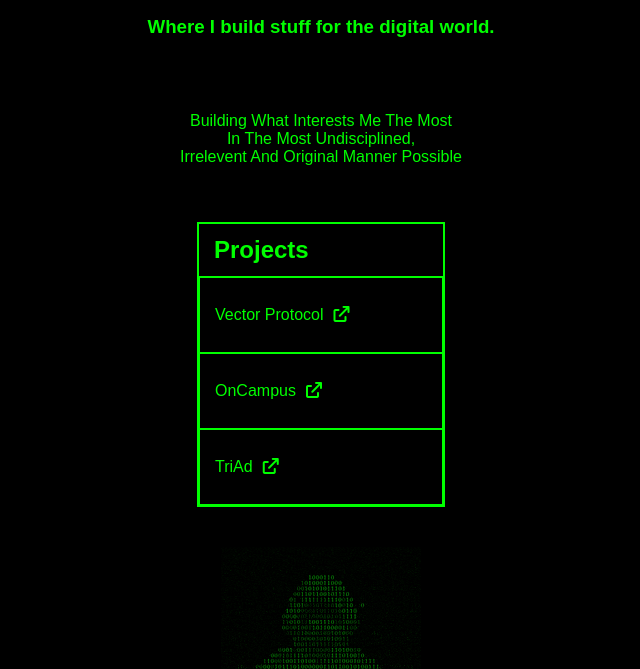
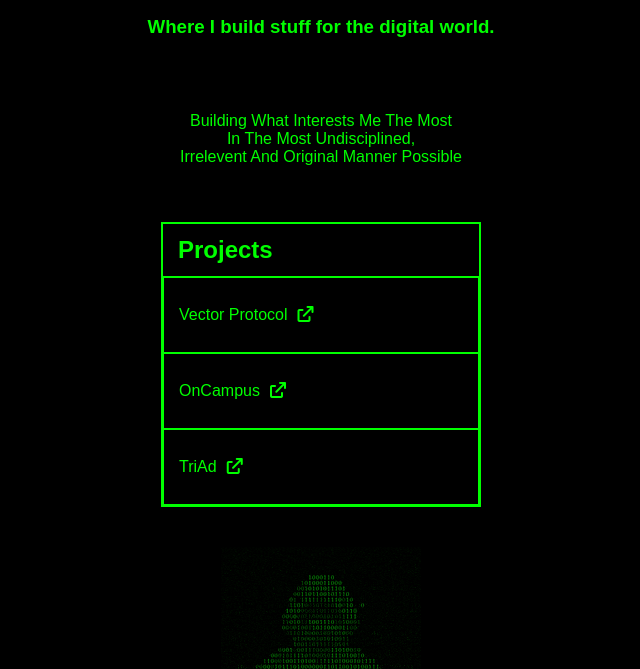
Before and after one commit to rizwanmoulvi/rizwanmoulvi.github.io, a plain HTML site: page index.html in a window 1280 px wide. Shown: the part 130-799 px from the top of the page, without its empty margins (319-959 px from the left). Drawn offline with Linux system fonts and the light colour scheme.

Commit message:
Fix Table width

```diff
--- a/styles.css
+++ b/styles.css
@@ -61,7 +61,7 @@ footer {
 }
 
 .bordered-table {
-    width: 20%;
+    width: 40vb;
     border-collapse: collapse;
     font-size: 1em;
     text-align: left;
```
